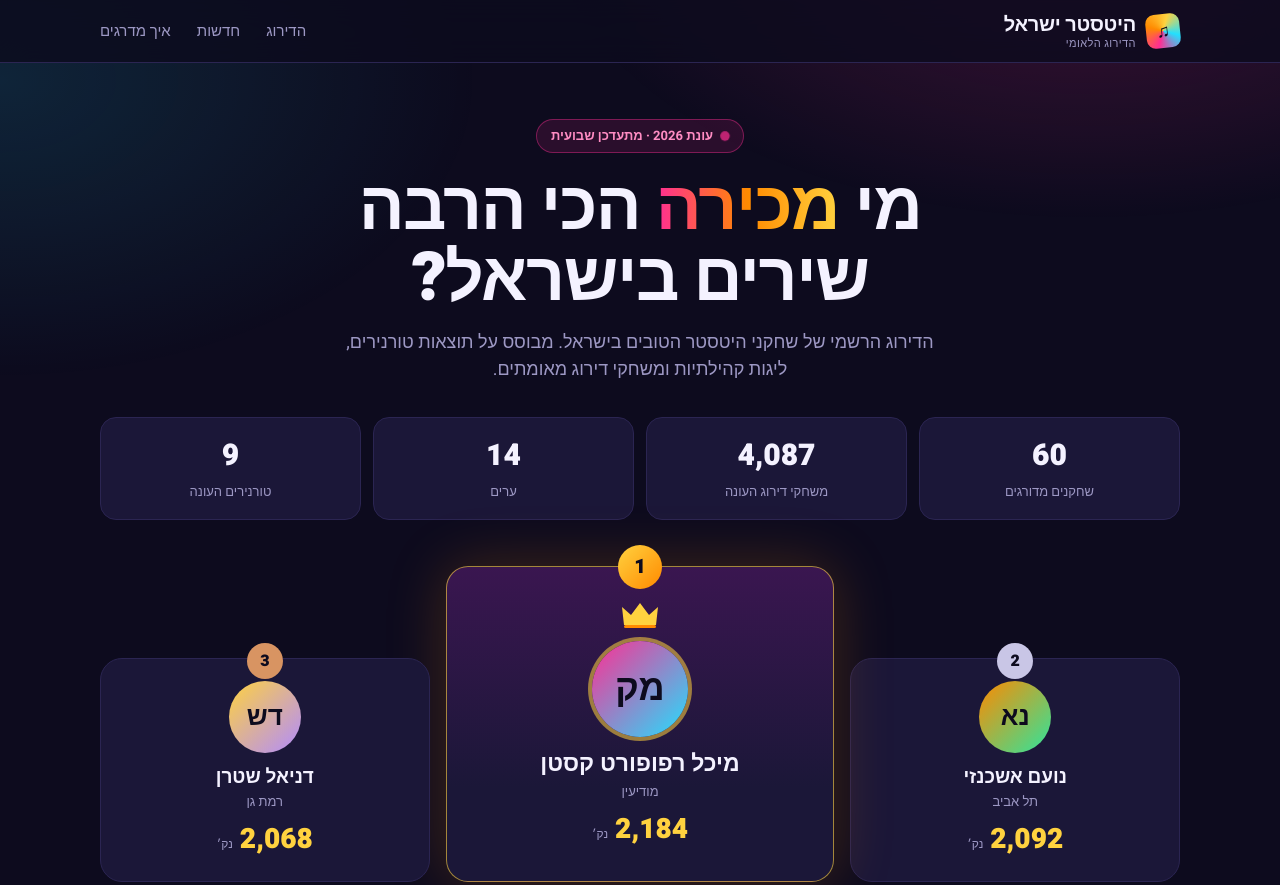
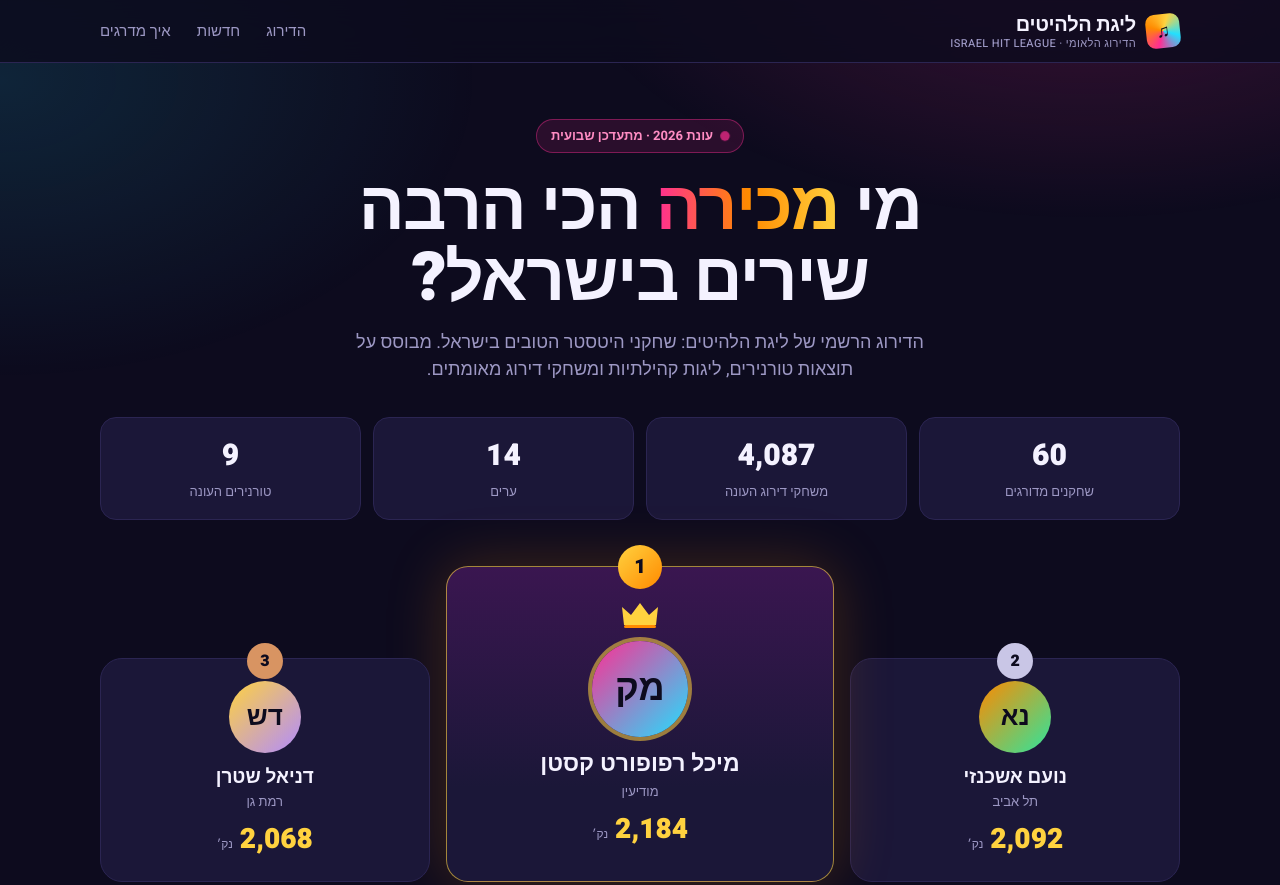
Before and after one commit to zivkesten/israel-hit-league, a plain HTML site: page index.html in a window 1280 px wide. Shown: the top 885 px of the page. Drawn offline with Linux system fonts and the light colour scheme.

Commit message:
Update index.html

```diff
--- a/index.html
+++ b/index.html
@@ -3,9 +3,9 @@
 <head>
 <meta charset="utf-8">
 <meta name="viewport" content="width=device-width,initial-scale=1">
-<title>דירוג היטסטר ישראל | השחקנים הטובים בישראל</title>
+<title>ליגת הלהיטים הישראלית | דירוג שחקני היטסטר</title>
 <meta name="description" content="הדירוג הלאומי של שחקני היטסטר בישראל. מקומות, נקודות דירוג, מגמות ופרופילים של 60 השחקנים המובילים.">
-<meta property="og:title" content="דירוג היטסטר ישראל">
+<meta property="og:title" content="ליגת הלהיטים הישראלית">
 <meta property="og:description" content="הדירוג הלאומי של שחקני היטסטר בישראל - עונת 2026">
 <link rel="preconnect" href="https://fonts.googleapis.com">
 <link rel="preconnect" href="https://fonts.gstatic.com" crossorigin>
@@ -104,14 +104,14 @@ footer{margin-top:70px;border-top:1px solid var(--line);padding:30px 0 50px;colo
 </head>
 <body>
 <nav><div class="wrap">
- <div class="logo"><i>♫</i><div>היטסטר ישראל<small>הדירוג הלאומי</small></div></div>
+ <div class="logo"><i>♫</i><div>ליגת הלהיטים<small>הדירוג הלאומי · ISRAEL HIT LEAGUE</small></div></div>
  <ul><li><a href="#board">הדירוג</a></li><li><a href="#news">חדשות</a></li><li><a href="#how">איך מדרגים</a></li></ul>
 </div></nav>
 
 <header class="hero"><div class="wrap">
  <span class="pill"><b></b> עונת 2026 · מתעדכן שבועית</span>
  <h1>מי <span>מכירה</span> הכי הרבה<br>שירים בישראל?</h1>
- <p>הדירוג הרשמי של שחקני היטסטר הטובים בישראל. מבוסס על תוצאות טורנירים, ליגות קהילתיות ומשחקי דירוג מאומתים.</p>
+ <p>הדירוג הרשמי של ליגת הלהיטים: שחקני היטסטר הטובים בישראל. מבוסס על תוצאות טורנירים, ליגות קהילתיות ומשחקי דירוג מאומתים.</p>
  <div class="kpis">
   <div class="kpi"><b id="k1">60</b><span>שחקנים מדורגים</span></div>
   <div class="kpi"><b id="k2">0</b><span>משחקי דירוג העונה</span></div>
@@ -148,7 +148,7 @@ footer{margin-top:70px;border-top:1px solid var(--line);padding:30px 0 50px;colo
   </div>
  </section>
 </main>
-<footer><div class="wrap">דירוג היטסטר ישראל · פרויקט קהילתי של אוהבי מוזיקה וקלפים<br>האתר אינו קשור לחברת Jumbo או למשחק Hitster ואינו מטעמה.</div></footer>
+<footer><div class="wrap">© 2026 ליגת הלהיטים הישראלית · עמותה קהילתית של אוהבי מוזיקה וטריוויה<br>האתר הוא יוזמה עצמאית ואינו קשור ליצרני המשחק Hitster.</div></footer>
 
 <div class="modal" id="modal"><div class="sheet" id="sheet"></div></div>
 
```
